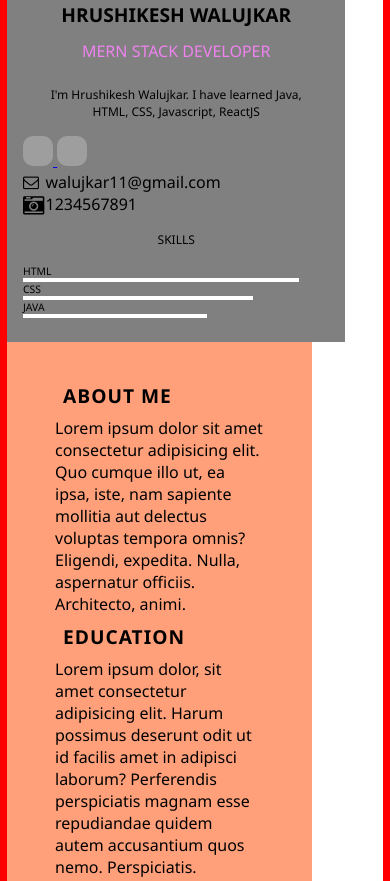
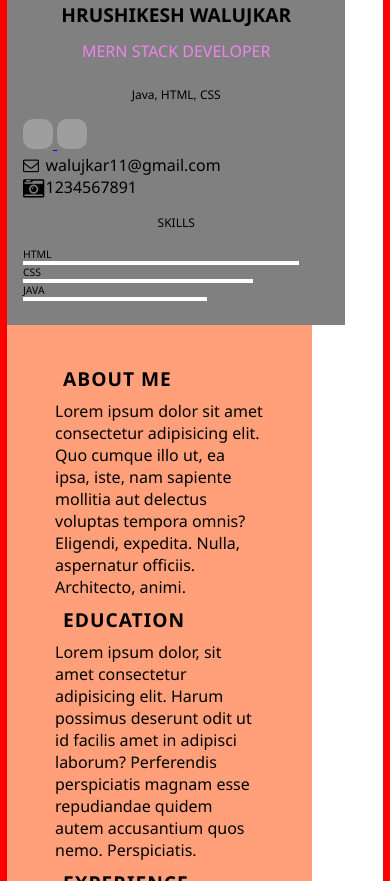
Before and after one commit to Hrushi1509/Selectors-Basic-Selectors-Combinators-Id-selector-Class-selector---Post-Class---Responsive-Resum, a plain HTML site: page index.html in a window 390 px wide. Shown: the part 219-1100 px from the top of the page. Drawn offline with Linux system fonts and the light colour scheme; grey boxes are pictures that could not be loaded.

Commit message:
Responsive Resume

```diff
--- a/index.html
+++ b/index.html
@@ -35,8 +35,7 @@
             <p class="name">Hrushikesh Walujkar</p>
             <p class="designation">MERN Stack Developer</p>
             <p class="description">
-              I'm Hrushikesh Walujkar. I have learned Java, HTML, CSS,
-              Javascript, ReactJS
+               Java, HTML, CSS
             </p>
           </div>
 
```
